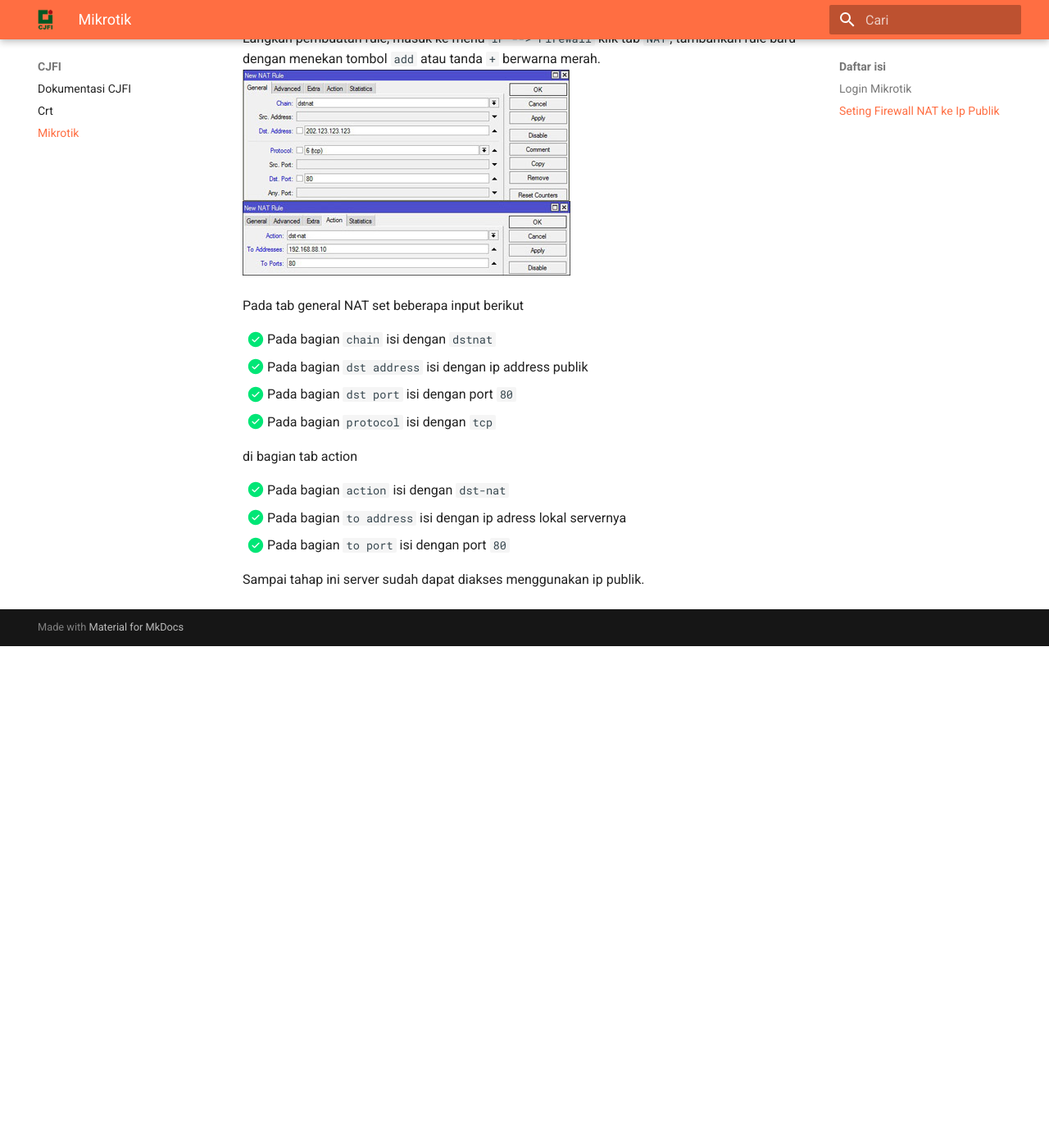
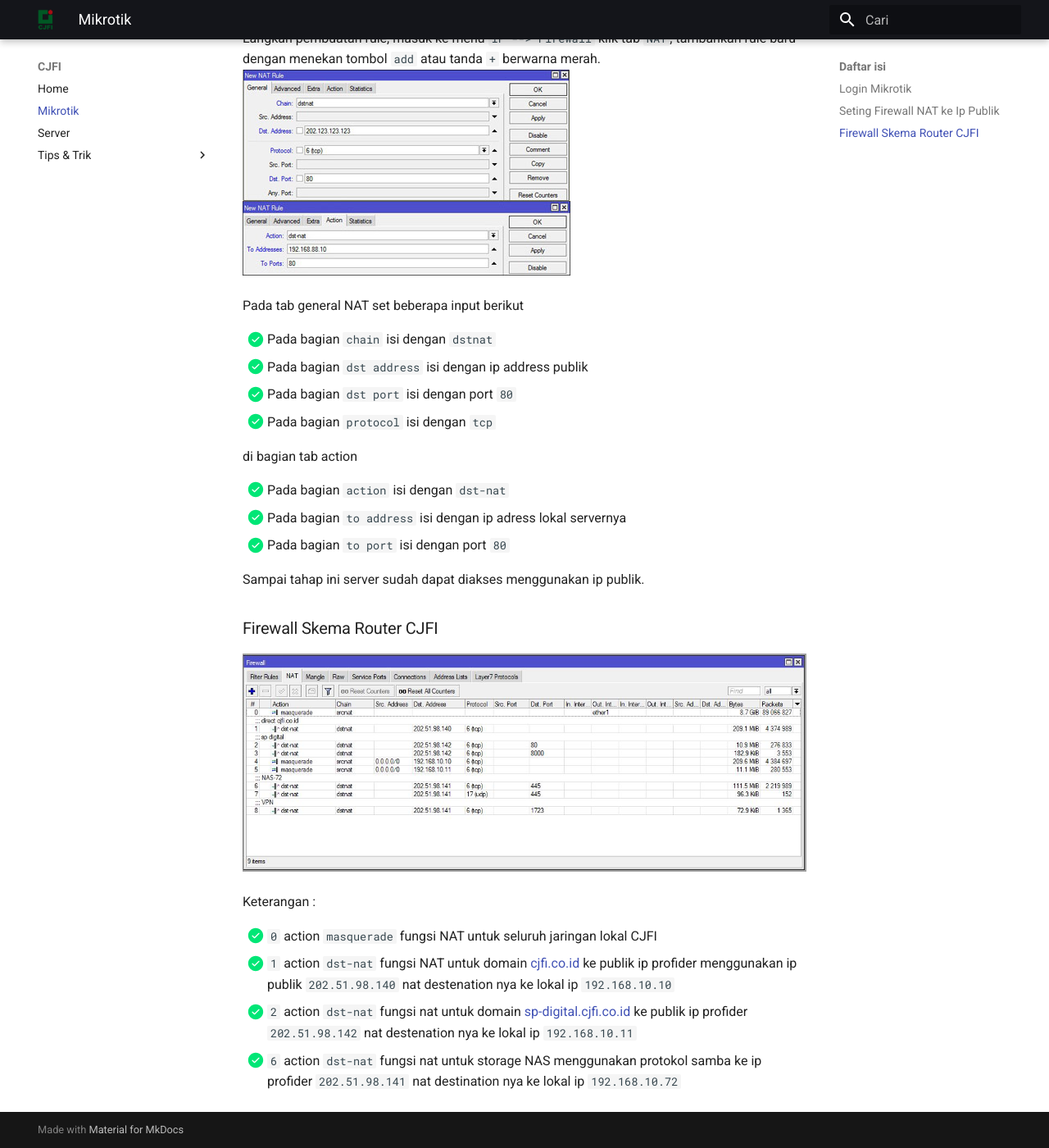
Before and after one commit to wisnubaldas/cjfi-readme, an MkDocs documentation site: the page built from docs/mikrotik.md, in a window 1280 px wide and 1400 px high, scrolled down 824 px. Shown: the whole window at 82% size. Built offline with MkDocs 1.6.1 and Material for MkDocs 9.7.7, drawn with Linux system fonts in a browser that asks for light colours; nearby versions of some CDN libraries; before the commit the page ends 1612 px from its top, so only the background shows below that.

Commit message:
bikin tutorial samba

````diff
--- a/docs/mikrotik.md
+++ b/docs/mikrotik.md
@@ -2,7 +2,7 @@
 
 ### Login Mikrotik
 Login mikrotik menggunakan winbox, bisa di download di [link](https://mikrotik.com/download) buka winbox terlebih dahulu.
-![Login form di winbox](/asset/winbox.png)
+![Login form di winbox](/assets/img/winbox.png)
 
 - [x] Klik tab `Neighbor` winbox akan mendeteksi perangkat mikrotik yang terhubung ke jaringan.
 setelah mendeteksi perangkat mikrotik yang terhubung ke jaringan, klik tab `Mac Adress` untuk mendapatkan mac address perangkat mikrotik tersebut.
@@ -11,7 +11,7 @@ setelah mendeteksi perangkat mikrotik yang terhubung ke jaringan, klik tab `Mac
 
 ### Seting Firewall NAT ke Ip Publik
 Langkah pembuatan rule, masuk ke menu ```IP --> Firewall``` klik tab `NAT`, tambahkan rule baru dengan menekan tombol `add` atau tanda `+` berwarna merah.
-![Login form di winbox](/asset/nat.jpg)
+![Login form di winbox](/assets/img/nat.jpg)
 
 Pada tab general NAT set beberapa input berikut
 
@@ -27,3 +27,15 @@ di bagian tab action
 - [x] Pada bagian `to port` isi dengan port ```80```
 
 Sampai tahap ini server sudah dapat diakses menggunakan ip publik.
+
+### Firewall Skema Router CJFI
+![Login form di winbox](/assets/img/firewall.JPG)
+
+Keterangan :
+
+- [x] `0` action `masquerade` fungsi NAT untuk seluruh jaringan lokal CJFI
+- [x] `1` action `dst-nat` fungsi NAT untuk domain [cjfi.co.id](http://cjfi.co.id/) ke publik ip profider menggunakan
+ip publik `202.51.98.140` nat destenation nya ke lokal ip `192.168.10.10`
+- [x] `2` action `dst-nat` fungsi nat untuk domain [sp-digital.cjfi.co.id](http://sp-digital.cjfi.co.id/#/login) ke publik ip profider `202.51.98.142`
+nat destenation nya ke lokal ip `192.168.10.11`
+- [x] `6` action `dst-nat` fungsi nat untuk storage NAS menggunakan protokol samba ke ip profider `202.51.98.141` nat destination nya ke lokal ip `192.168.10.72`
--- a/mkdocs.yml
+++ b/mkdocs.yml
@@ -1,10 +1,16 @@
 site_name: CJFI
+nav:
+    - Home: index.md
+    - Mikrotik: mikrotik.md
+    - Server: server.md
+    - Tips & Trik:
+      - Setting Samba: tutorial/setting-samba.md
 theme:
   name: material
   language: id
   palette:
     scheme: default
-    primary: deep orange
+    primary: black
     accent: yellow
   logo: logo_30.png
   features:
````
Also changed, not shown: docs/crt.md (deleted, +0 -53 lines), docs/index.md (+1 -5 lines), docs/server.md (added, +42 -0 lines), docs/tutorial/setting-samba.md (added, +45 -0 lines), docs/assets/img/firewall.JPG (added), docs/assets/img/glances.JPG (added), docs/assets/img/nat.jpg (renamed from docs/asset/nat.jpg), docs/assets/img/winbox.png (renamed from docs/asset/winbox.png), 2 other files.
